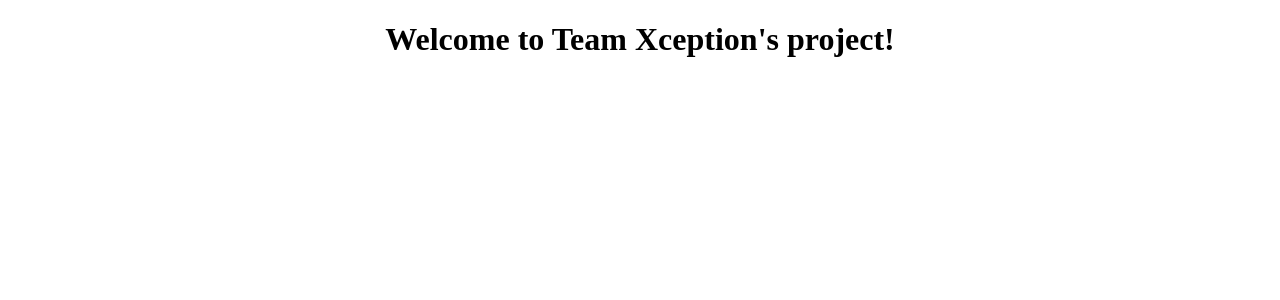
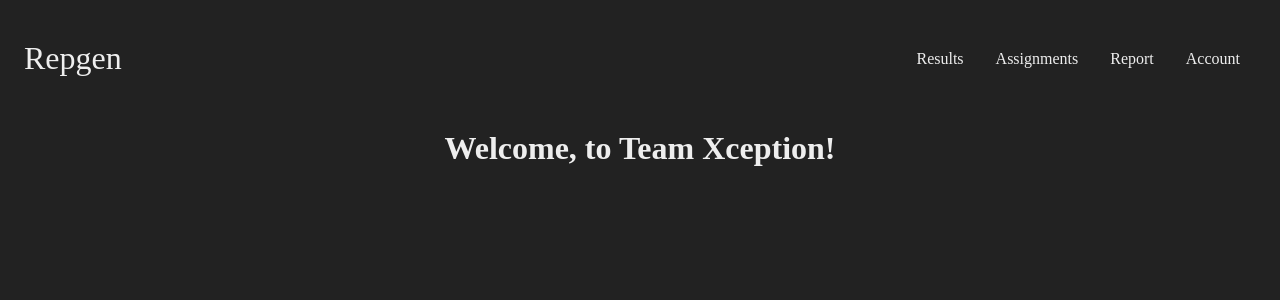
Before and after one commit to shirsakm/repgen, a Python web app: template templates/index.html in a window 1280 px wide. Shown: the top 300 px of the page. Run offline with Jinja, Linux system fonts and the light colour scheme; the template is opened without the code that fills it, so the values that code supplies are empty.

Commit message:
made the code modular

```diff
--- /dev/null
+++ b/static/styles/base.css
@@ -0,0 +1,34 @@
+html {
+    background-color: #222;
+    color: #EEE;
+}
+
+header {
+    display: flex;
+    justify-content: space-between;
+    align-items: center;
+    padding-left: 1rem;
+    padding-right: 1rem;
+}
+
+#nav-logo {
+    font-size: 2rem;
+}
+
+.nav {
+    list-style: none;
+}
+
+.nav li {
+    padding: 1rem;
+    float: left;
+}
+
+.nav li:hover {
+    filter: brightness(80%);
+    -webkit-filter: brightness(80%);
+}
+
+h1 {
+    text-align: center;
+}
--- /dev/null
+++ b/templates/base.html
@@ -0,0 +1,16 @@
+<!DOCTYPE html>
+<html lang="en">
+<head>
+    <meta charset="UTF-8">
+    <meta name="viewport" content="width=device-width, initial-scale=1.0">
+    <title> {{ title }} | Repgen </title>
+
+    <link rel= "stylesheet" type= "text/css" href= "{{ url_for('static',filename='styles/base.css') }}">
+</head>
+<body>
+    {% include 'navigation.html' %}
+
+    {% block content %}
+    {% endblock %}
+</body>
+</html>
--- a/templates/index.html
+++ b/templates/index.html
@@ -1,11 +1,7 @@
-<!DOCTYPE html>
-<html lang="en">
-<head>
-    <meta charset="UTF-8">
-    <meta name="viewport" content="width=device-width, initial-scale=1.0">
-    <title>Home | Team Xception</title>
-</head>
-<body>
-    <h1 style="text-align: center;">Welcome to Team Xception's project!</h1>
-</body>
-</html>
+{% extends 'base.html' %}
+
+{% set title = 'Home' %}
+
+{% block content %}
+<h1> Welcome, to Team Xception! </h1>
+{% endblock %}
--- /dev/null
+++ b/templates/navigation.html
@@ -0,0 +1,10 @@
+<header>
+    <p id="nav-logo"> Repgen </p>
+
+    <ul class="nav">
+        <li> Results </li>
+        <li> Assignments </li>
+        <li> Report </li>
+        <li> Account </li>
+    </ul>
+</header>
```
Also changed, not shown: 1 other file.
